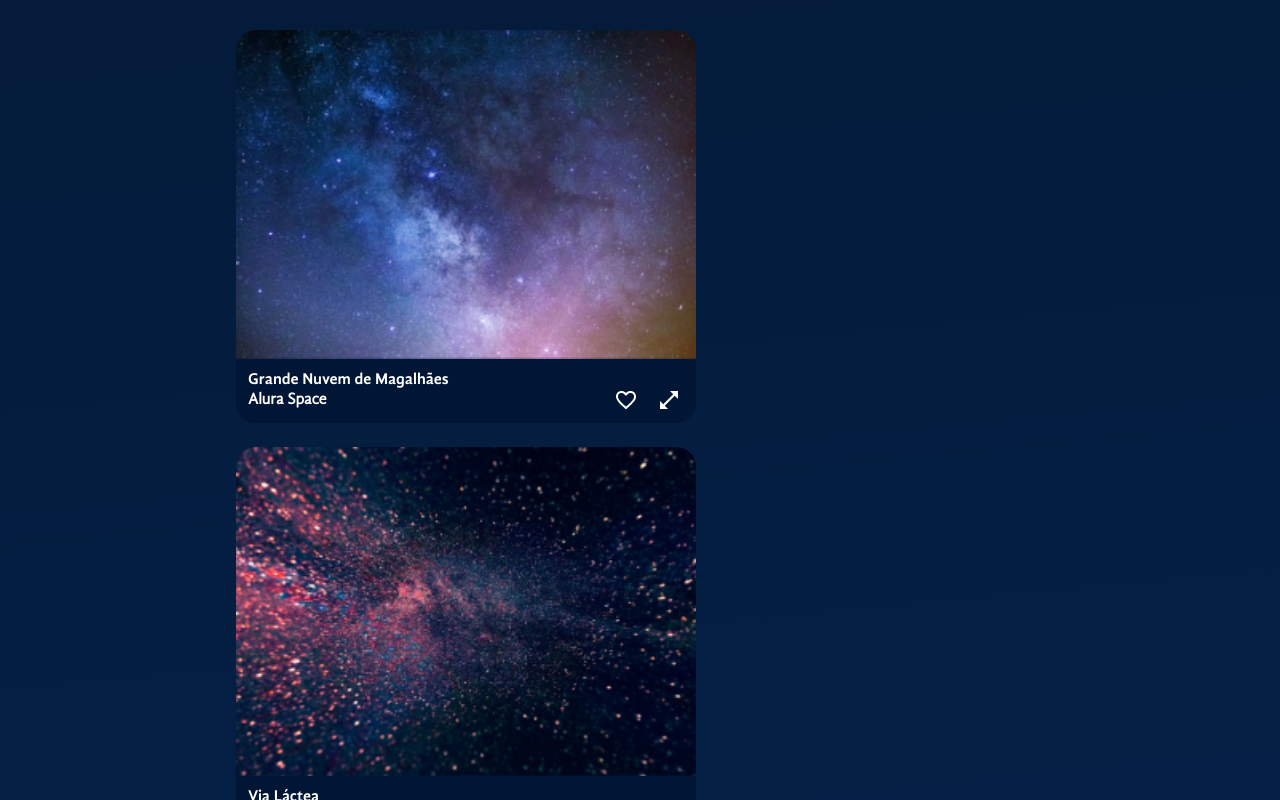
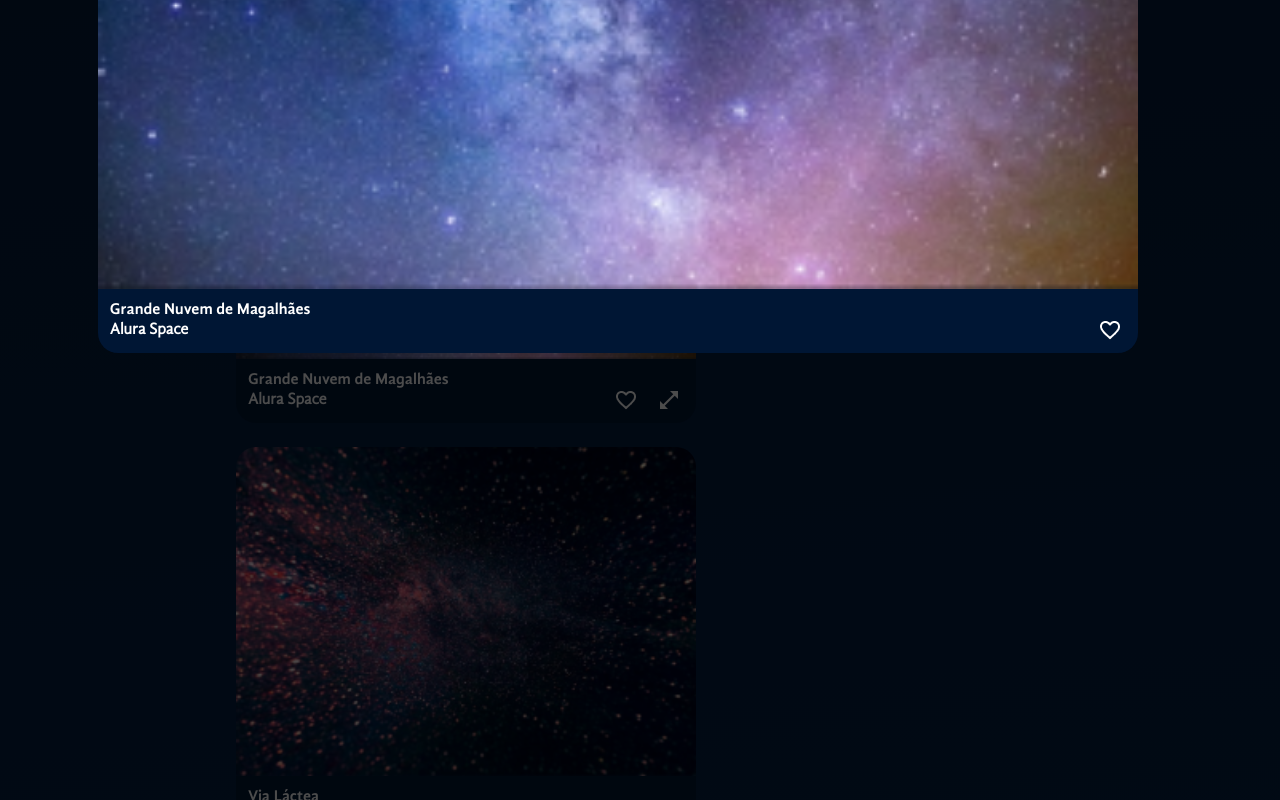
Before and after one commit to sidneygyne/space-app, a React (Vite) app: page / in a window 1280 px wide. Both pictures are taken after a click on the button 669 px from the left and 1149 px from the top of the page. Shown: the part 749-1549 px from the top of the page. Built offline with nearby package versions, Linux system fonts and the light colour scheme.

Commit message:
modal zoom

```diff
--- a/src/App.jsx
+++ b/src/App.jsx
@@ -7,6 +7,7 @@ import backgroundImage from '/imagens/banner.png'
 import Galeria from "./componentes/Galeria"
 import fotos from "./fotos.json"
 import { useState } from "react"
+import ModalZoom from "./componentes/ModalZoom"
 
 const FundoGradiente = styled.div`
   background: linear-gradient(174.61deg, #041833 4.16%, #04244F 48%, #154580 96.76%);
@@ -32,7 +33,7 @@ const ConteudoGaleria = styled.section`
 const App = () => {
 
   const [fotosDaGaleria, setFotosDaGaleria] = useState(fotos)
-
+  const [fotoSelecionada, setFotoSelecionada] = useState(null)
   return (
     <FundoGradiente>
       <EstilosGlobais />
@@ -45,10 +46,16 @@ const App = () => {
               texto="A galeria mais completa de fotos do espaço!"
               backgroundImage={backgroundImage}
             />
-            <Galeria fotos={fotosDaGaleria}/>
+            <Galeria
+              aoFotoSelecionada={foto => setFotoSelecionada(foto)}
+              fotos={fotosDaGaleria}/>
           </ConteudoGaleria>
         </MainContainer>
       </AppContainer>
+      <ModalZoom
+        foto={fotoSelecionada}
+        aoFechar={() => setFotoSelecionada(null)}
+      />
     </FundoGradiente>
 
   )
--- a/src/componentes/Galeria/Imagem/index.jsx
+++ b/src/componentes/Galeria/Imagem/index.jsx
@@ -36,7 +36,7 @@ const Rodape = styled.footer`
     justify-content: space-between;
     align-items: center;
 `
-const Imagem = ({ foto, expandida = false }) => {
+const Imagem = ({ foto, expandida = false, aoZoomSolicitado }) => {
     return (
         (<Figure $expandida={expandida} id={`foto-${foto.id}`}>
             <img src={foto.path} alt={foto.alt} />
@@ -47,7 +47,8 @@ const Imagem = ({ foto, expandida = false }) => {
                     <BotaoIcone>
                         <img src="/icones/favorito.png" alt="Icone de favorito" />
                     </BotaoIcone>
-                    {!expandida && <BotaoIcone aria-hidden={expandida}>
+                    {!expandida && <BotaoIcone aria-hidden={expandida}
+                        onClick={() => aoZoomSolicitado (foto)}>
                         <img src="/icones/expandir.png" alt="Icone de expandir" />
                     </BotaoIcone>}
                 </Rodape>
--- a/src/componentes/Galeria/index.jsx
+++ b/src/componentes/Galeria/index.jsx
@@ -19,7 +19,7 @@ const ImagensContainer = styled.section`
     gap: 24px;
 `
 
-const Galeria = ({ fotos = [] }) => {
+const Galeria = ({ fotos = [], aoFotoSelecionada }) => {
     return (
         <>
             <Tags />
@@ -28,6 +28,7 @@ const Galeria = ({ fotos = [] }) => {
                     <Titulo>Navegue pela galeria</Titulo>
                     <ImagensContainer>
                         {fotos.map(foto => <Imagem
+                            aoZoomSolicitado={aoFotoSelecionada}
                             key={foto.id}
                             foto={foto}
                         />)
--- /dev/null
+++ b/src/componentes/ModalZoom/index.jsx
@@ -0,0 +1,54 @@
+import styled from "styled-components"
+import Imagem from "../Galeria/Imagem"
+import BotaoIcone from "../BotaoIcone/Index"
+
+const Overley = styled.div`
+    background-color: rgba(0, 0, 0, 0.7);
+    position: fixed;
+    top: 0;
+    right: 0;
+    bottom: 0;
+    left: 0;
+`
+
+const DialogEstilizado = styled.dialog`
+    position: absolute;
+    top: 294px;
+    background: transparent;
+    padding: 0;
+    border: 0;
+    width: 1156px;
+    display: flex;
+    justify-content: center;
+    form {
+        button: {
+            position: relative;
+            top: 20x;
+            right: 60px;
+        }
+
+     }
+
+
+`
+
+
+const ModalZoom = ({ foto, aoFechar }) => {
+    return (
+        <>
+            {foto && <>
+                <Overley />
+                <DialogEstilizado open={!!foto} onClose={aoFechar}>
+                    <Imagem foto={foto} expandida={true} />
+                    <form method="dialog">
+                        <BotaoIcone method="dialog">
+                        <img src="/icones/fechar.png" alt="Icone de fechar" />
+                        </BotaoIcone>
+                    </form>
+                </DialogEstilizado>
+            </>}
+        </>
+    )
+}
+
+export default ModalZoom
```
